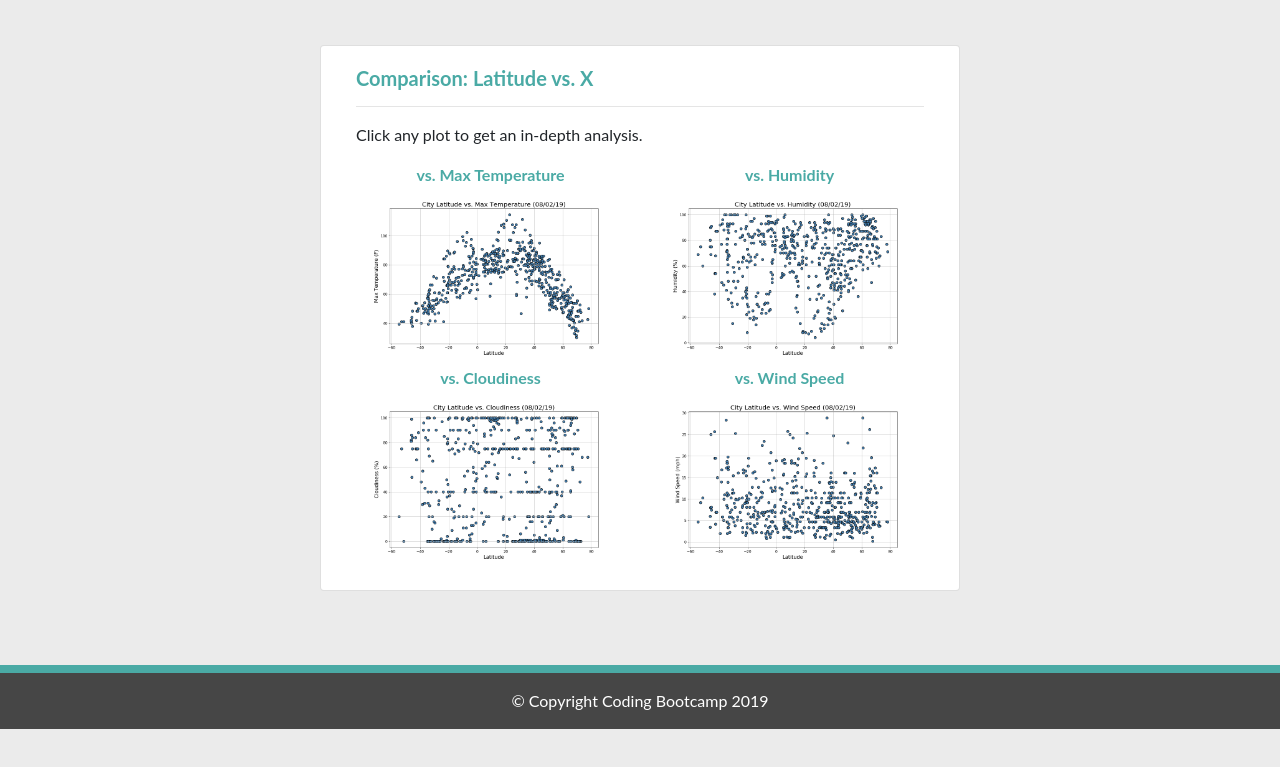
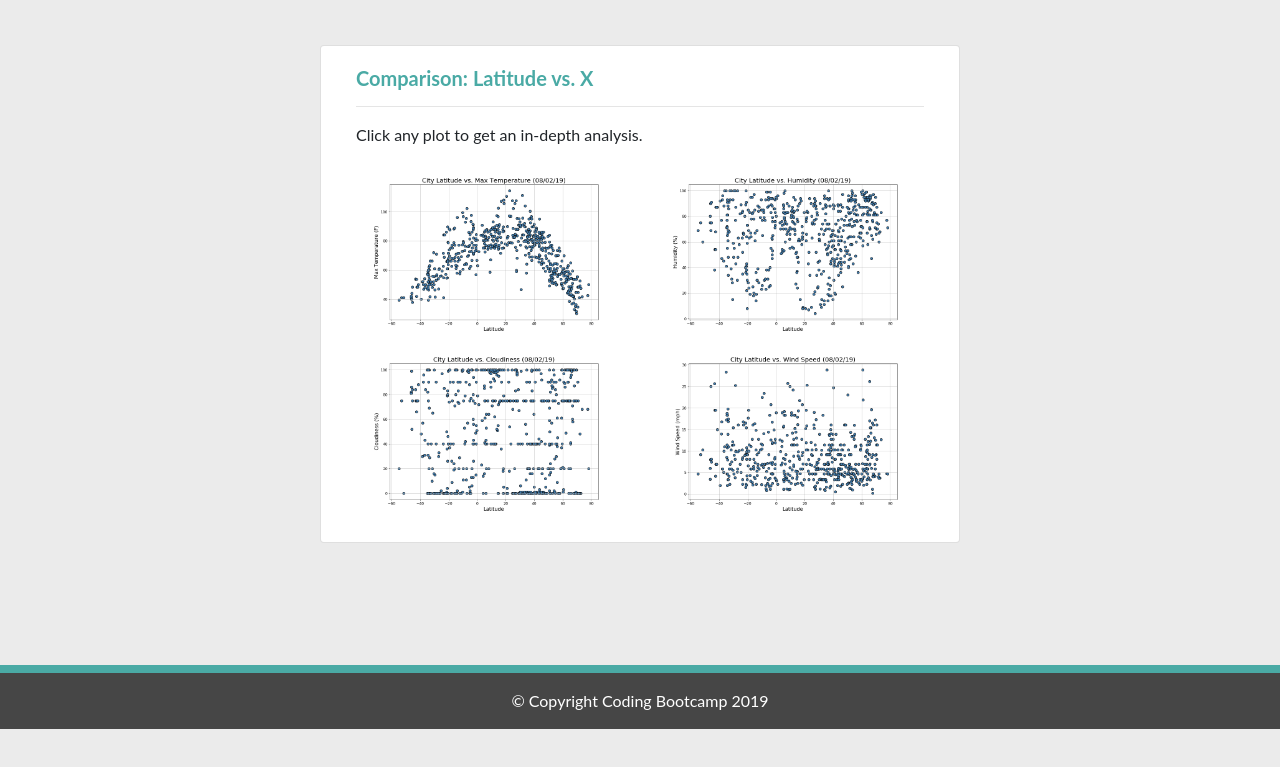
Before and after one commit to barbercummings/Homework-9, a plain HTML site: page comparison.html in a window 1280 px wide. Shown: the part 71-838 px from the top of the page. Drawn offline with nearby package versions, Linux system fonts and the light colour scheme.

Commit message:
changed all ids to classes

```diff
--- a/comparison.html
+++ b/comparison.html
@@ -45,23 +45,19 @@
             <p>Click any plot to get an in-depth analysis.</p>
             <div class="row">
               <div class="col-lg-6 col-sm-3"><a href="max-temperature.html">
-                <div class="graph-title">vs. Max Temperature</div>
-                <img src="/images/real-data/max_temp.png" id="imag-max-temp">
+                <img src="./images/real-data/max_temp.png" class ="imag-max-temp">
                 </a>
               </div>
               <div class="col-lg-6 col-sm-3"><a href="humidity.html">
-                <div class="graph-title">vs. Humidity</div>
-                <img src="/images/real-data/humidity.png" id="imag-max-temp">
+                <img src="./images/real-data/humidity.png" class ="imag-max-temp">
                 </a>
               </div>
               <div class="col-lg-6 col-sm-3"><a href="cloudiness.html">
-                <div class="graph-title">vs. Cloudiness</div>
-                <img src="/images/real-data/cloudiness.png" id="imag-max-temp">
+                <img src="./images/real-data/cloudiness.png" class ="imag-max-temp">
                 </a>
               </div>
               <div class="col-lg-6 col-sm-3"><a href="wind-speed.html">
-                <div class="graph-title">vs. Wind Speed</div>
-                <img src="/images/real-data/wind_speed.png" id="imag-max-temp">
+                <img src="./images/real-data/wind_speed.png" class ="imag-max-temp">
                 </a>
               </div>
             </div>
--- a/style.css
+++ b/style.css
@@ -22,11 +22,11 @@ body {
   padding-bottom: 100%;
 }
 
-#imag-max-temp {
+.imag-max-temp {
   max-width: 100%;
 }
 
-.imag-max-temp {
+#imag-max-temp {
   max-width: 100%;
 }
 
```
Also changed, not shown: cloudiness.html (+4 -4 lines), humidity.html (+4 -4 lines), max-temperature.html (+4 -4 lines), wind-speed.html (+4 -4 lines).
